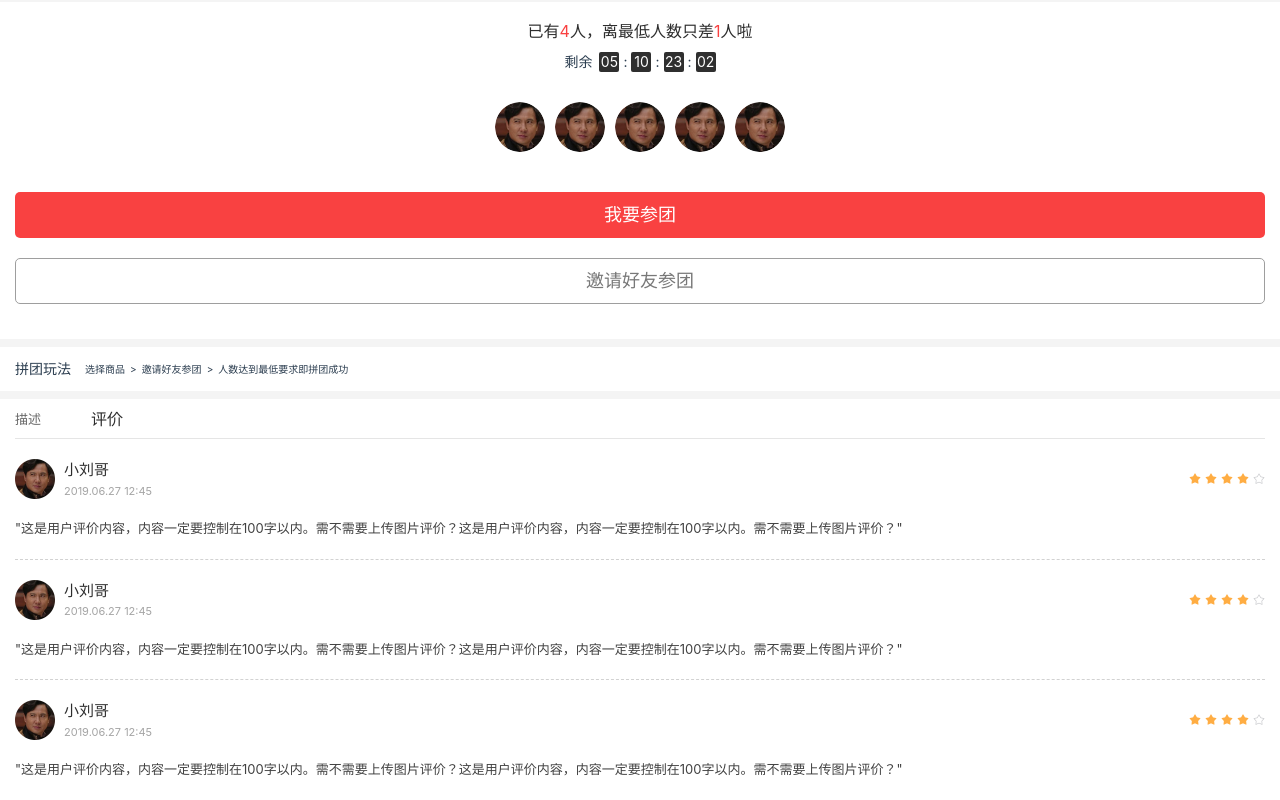
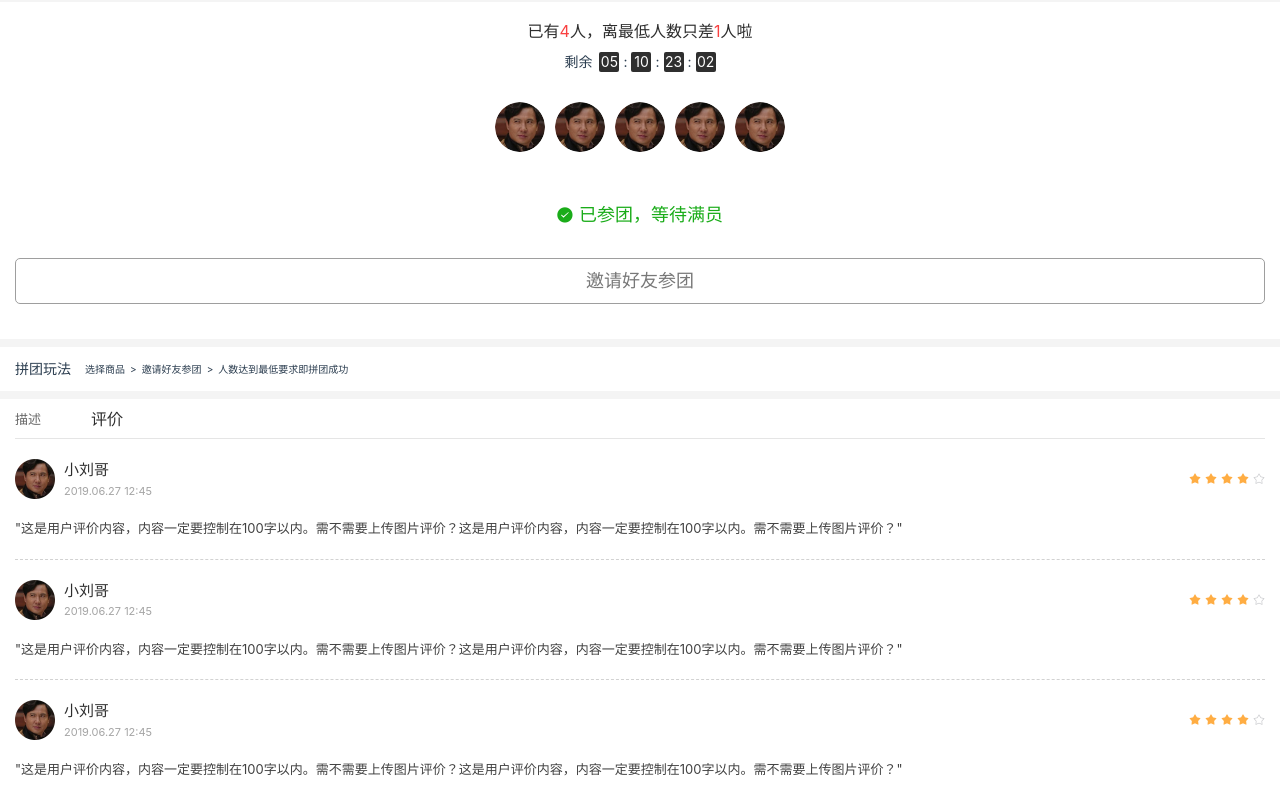
Before and after one commit to PXFGIT974579765/platform, a Vue app: page /group/detail/1 in a window 1280 px wide. Shown: the part 728-1528 px from the top of the page. Built offline with nearby package versions, Linux system fonts and the light colour scheme; what vue-wechat-title would draw is missing.

Commit message:
feat: group/detail

```diff
--- a/src/views/Group/Detail.vue
+++ b/src/views/Group/Detail.vue
@@ -31,7 +31,9 @@
       </div>
 
       <button v-if="!complete" class="group-btn">我要参团</button>
-      <div v-else class="complete">已参团，等待满员</div>
+      <div v-else class="complete">
+        <span class="iconfont">&#xe75e;</span>已参团，等待满员
+      </div>
 
       <invitation wireframe>邀请好友参团</invitation>
     </div>
@@ -59,7 +61,7 @@ export default {
   data() {
     return {
       active: 'comment',
-      complete: false,
+      complete: true,
     }
   },
 
@@ -135,4 +137,17 @@ export default {
   background-image: linear-gradient(#f94141, #f94141),
     linear-gradient(#fe5e60, #fe5e60);
 }
+
+.complete {
+  height: 46px;
+  line-height: 46px;
+  text-align: center;
+  margin-bottom: 20px;
+  border-radius: 5px;
+  font-size: 18px;
+  color: #1aac19;
+  .iconfont {
+    margin-right: 6px;
+  }
+}
 </style>
```
